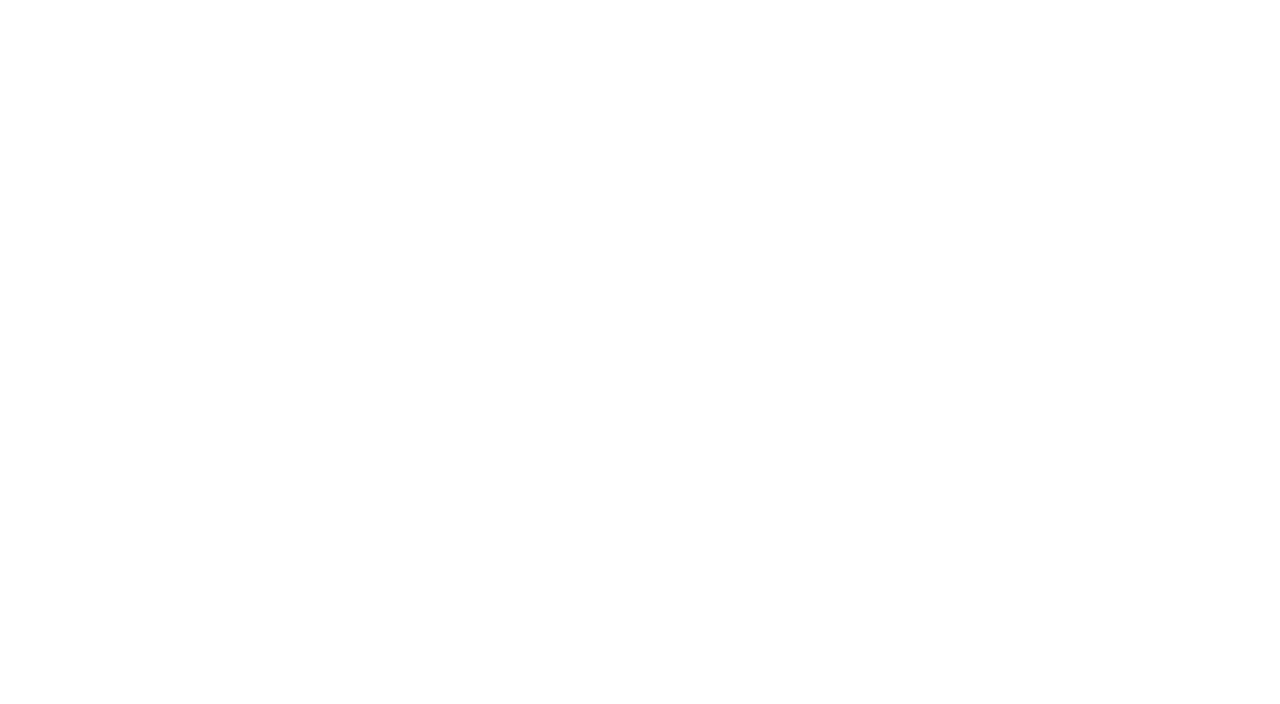
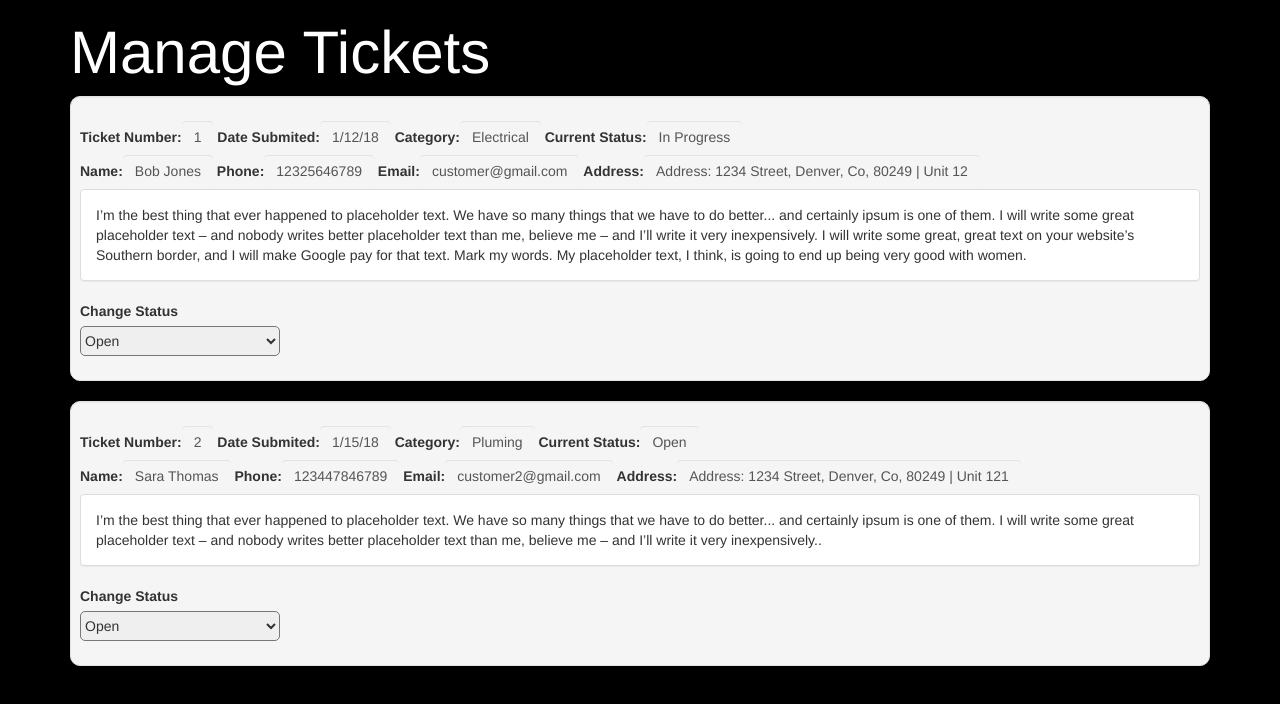
Before and after one commit to LeviG68/ProjectTwo, a plain HTML site: page public/html/adminPage.html in a window 1280 px wide. Drawn offline with nearby package versions, Linux system fonts and the light colour scheme.

Commit message:
start of adming UI test

```diff
--- a/public/html/adminPage.html
+++ b/public/html/adminPage.html
@@ -0,0 +1,78 @@
+<!DOCTYPE html>
+<html lang="en">
+<head>
+  <meta charset="UTF-8">
+  <title>Manage Ticket</title>
+  <!-- Latest compiled and minified CSS & JS -->
+  <link rel="stylesheet" href="https://maxcdn.bootstrapcdn.com/bootstrap/3.3.7/css/bootstrap.min.css">
+  <link rel="stylesheet" type="text/css" href="../css/style.css">
+  <script src="https://code.jquery.com/jquery.js"></script>
+  <script src="https://maxcdn.bootstrapcdn.com/bootstrap/3.3.7/js/bootstrap.min.js"></script>
+</head>
+<body class="admin">
+  <div class="container">
+        <h1 class="heading2"> Manage Tickets</h1>
+    <div class="well">
+        <div class="ticket_contianer">
+            <div class="row">
+                <form class="form-inline">
+                    <div class="form-group">
+                        <label for="ticknumber">Ticket Number: </label><p id="ticknumber" class="form-control ticketlable">  1</p>
+                        <label for="dateSubmited">Date Submited: </label><p id="dateSubmited"  class="form-control ticketlable">  1/12/18</p>
+                        <label for="category">Category: </label><p id="category"  class="form-control ticketlable">  Electrical</p>
+                        <label for="status">Current Status: </label><p id="status"  class="form-control ticketlable">  In Progress</p>
+                    </div>
+                </form>
+            </div>
+            <div class="row">
+                <form class="form-inline">
+                    <div class="form-group">
+                        <label for="name">Name: </label><p id="name" class="form-control ticketlable">Bob Jones</p>
+                        <label for="phone">Phone: </label><p id="phone"  class="form-control ticketlable">12325646789</p>
+                        <label for="email">Email: </label><p id="email"  class="form-control ticketlable">customer@gmail.com</p>
+                        <label for="address">Address: </label><p id="address"  class="form-control ticketlable">Address: 1234 Street, Denver, Co, 80249 | Unit 12</p>
+                    </div>
+                </form>
+            </div>
+            <div class="row">
+                <div class="panel panel-default">
+                    <div class="panel-body" id="">I’m the best thing that ever happened to placeholder text. We have so many things that we have to do better... and certainly ipsum is one of them. I will write some great placeholder text – and nobody writes better placeholder text than me, believe me – and I’ll write it very inexpensively. I will write some great, great text on your website’s Southern border, and I will make Google pay for that text. Mark my words. My placeholder text, I think, is going to end up being very good with women.</div>
+                </div>
+                <label for="statusOptions">Change Status</label> <div id="statusOptions"></div>
+            </div>
+        </div>
+    </div>
+    <div class="well">
+        <div class="ticket_contianer">
+            <div class="row">
+                <form class="form-inline">
+                    <div class="form-group">
+                        <label for="ticknumber">Ticket Number: </label><p id="ticknumber" class="form-control ticketlable">  2</p>
+                        <label for="dateSubmited">Date Submited: </label><p id="dateSubmited"  class="form-control ticketlable">  1/15/18</p>
+                        <label for="category">Category: </label><p id="category"  class="form-control ticketlable">  Pluming</p>
+                        <label for="status">Current Status: </label><p id="status"  class="form-control ticketlable">  Open</p>
+                    </div>
+                </form>
+            </div>
+            <div class="row">
+                <form class="form-inline">
+                    <div class="form-group">
+                        <label for="name">Name: </label><p id="name" class="form-control ticketlable">Sara Thomas</p>
+                        <label for="phone">Phone: </label><p id="phone"  class="form-control ticketlable">123447846789</p>
+                        <label for="email">Email: </label><p id="email"  class="form-control ticketlable">customer2@gmail.com</p>
+                        <label for="address">Address: </label><p id="address"  class="form-control ticketlable">Address: 1234 Street, Denver, Co, 80249 | Unit 121</p>
+                    </div>
+                </form>
+            </div>
+            <div class="row">
+                <div class="panel panel-default">
+                    <div class="panel-body" id="">I’m the best thing that ever happened to placeholder text. We have so many things that we have to do better... and certainly ipsum is one of them. I will write some great placeholder text – and nobody writes better placeholder text than me, believe me – and I’ll write it very inexpensively..</div>
+                </div>
+                <label for="statusOptions2">Change Status</label> <div id="statusOptions2"></div>
+            </div>
+        </div>
+    </div>
+  </div>
+  <script type="text/javascript" src="../dropdown.js"></script>
+</body>
+</html>
```
Also changed, not shown: test/testAdmin.js (added, +30 -0 lines), index.html (line endings or trailing spaces), 1 other file.
